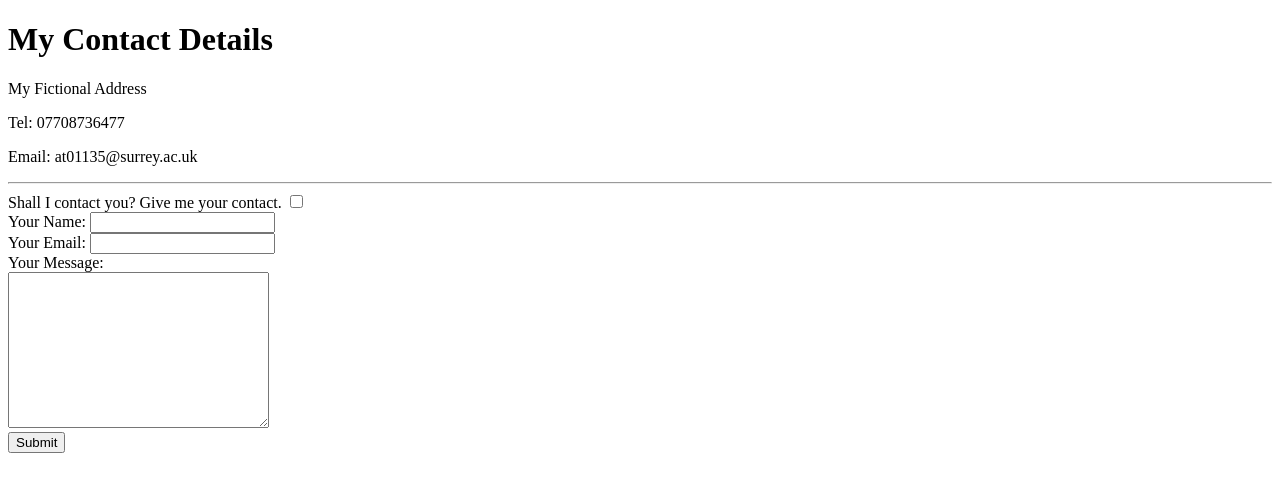
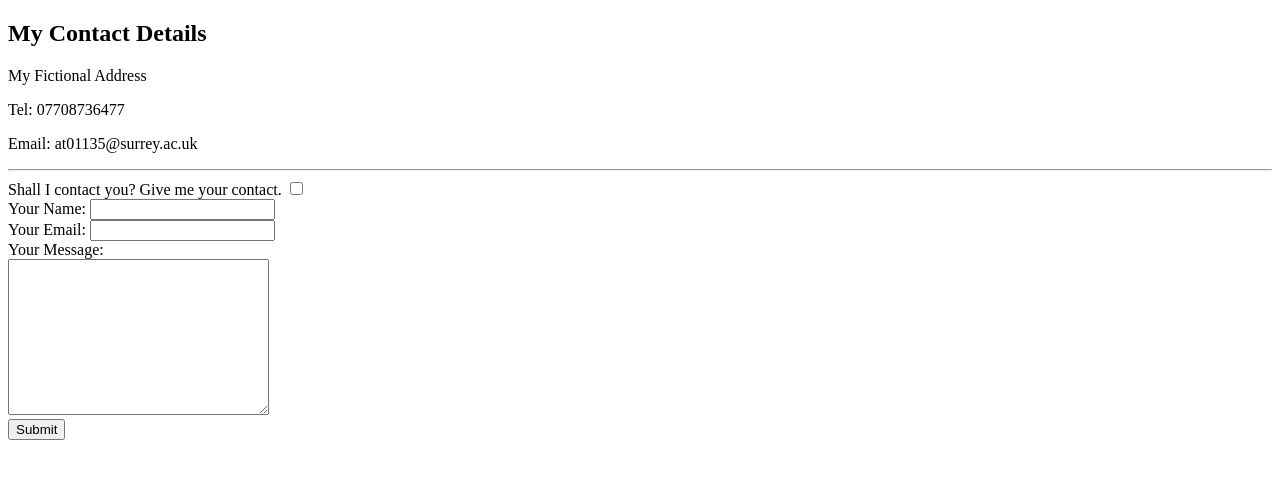
Before and after one commit to Ployatch/CV, a plain HTML site: page contact-me.html in a window 1280 px wide. Drawn offline with Linux system fonts and the light colour scheme.

Commit message:
Update contact-me.html

```diff
--- a/contact-me.html
+++ b/contact-me.html
@@ -5,7 +5,7 @@
     <title>Contact Me</title>
   </head>
   <body>
-    <h1>My Contact Details</h1>
+    <h2>My Contact Details</h2>
     <p>My Fictional Address</p>
     <p>Tel: 07708736477</p>
     <p>Email: at01135@surrey.ac.uk</p>
```
